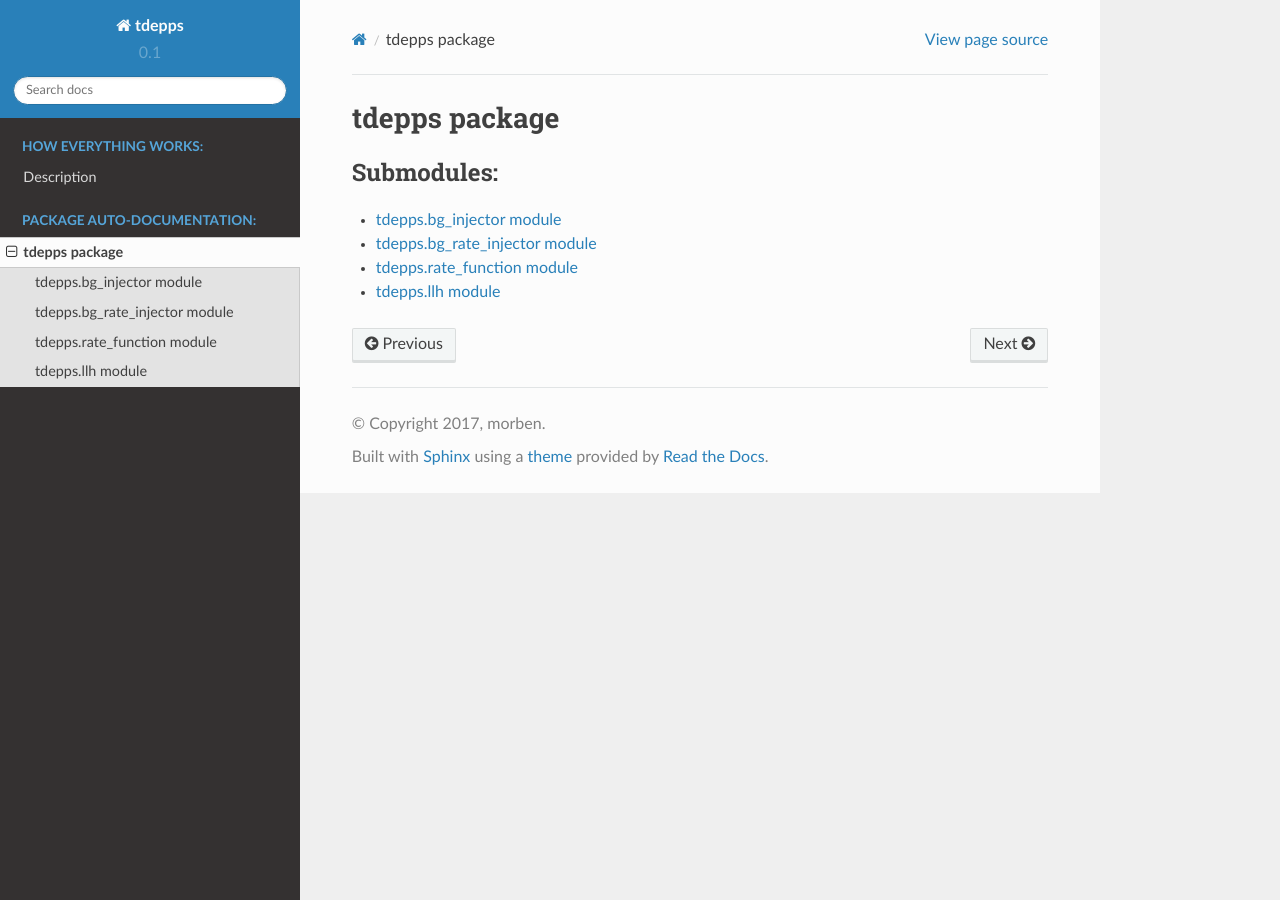
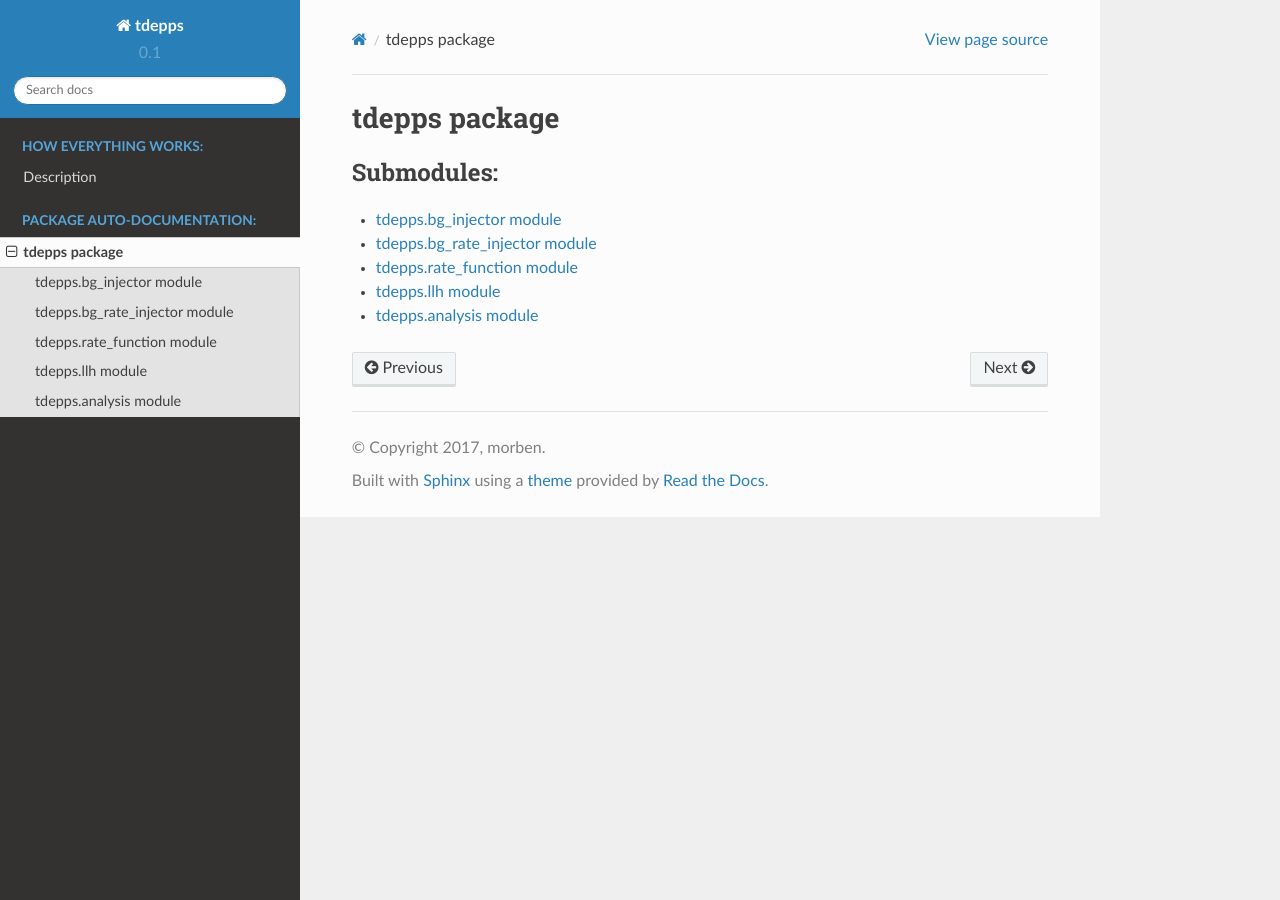
Before and after one commit to mennthor/tdepps, a Sphinx documentation site: the page built from docs/tdepps.rst, in a window 1280 px wide. Built offline with Sphinx 7.4.7 and the Read the Docs theme 2.0.0, drawn with Linux system fonts in a browser that asks for light colours.

Commit message:
Added analysis autodoc

```diff
--- /dev/null
+++ b/docs/tdepps.analysis.rst
@@ -0,0 +1,7 @@
+tdepps\.analysis module
+-----------------------
+
+.. automodule:: tdepps.analysis
+    :members: TransientsAnalysis
+    :undoc-members:
+    :show-inheritance:
--- a/docs/tdepps.rst
+++ b/docs/tdepps.rst
@@ -9,3 +9,4 @@ tdepps package
    tdepps.bg_rate_injector
    tdepps.rate_function
    tdepps.llh
+   tdepps.analysis
```
